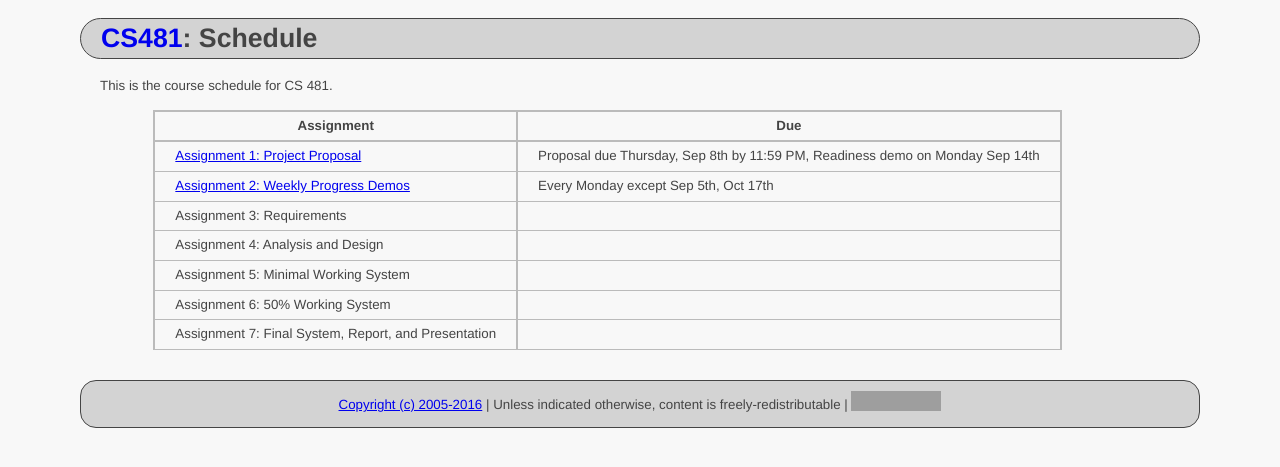
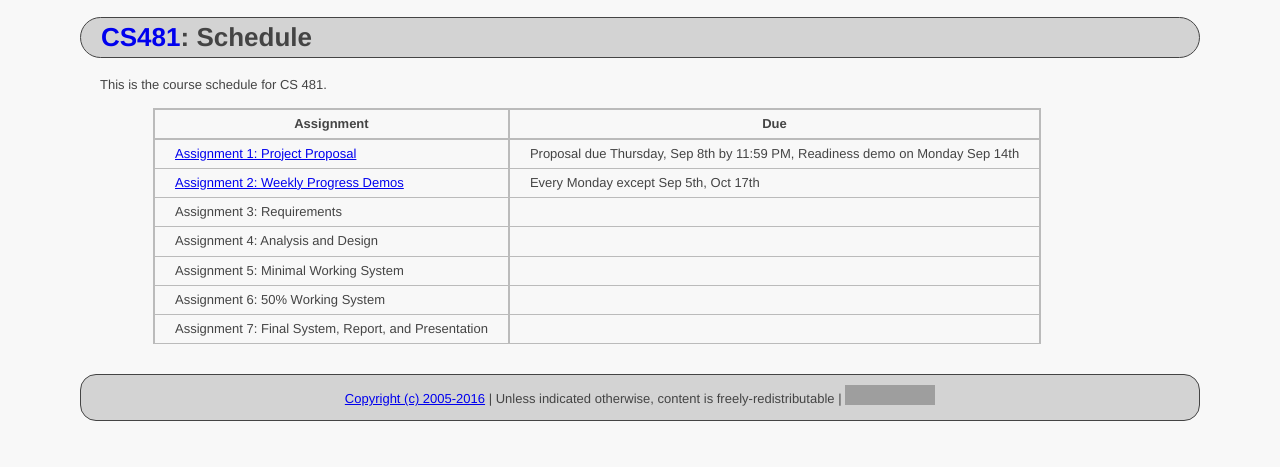
Before and after one commit to ycpcs/cs481-fall2016, a Jekyll site: the page built from schedule.md, in a window 1280 px wide. Shown: the top 467 px of the page. Built offline with Jekyll 4.4.1, drawn with Linux system fonts in a browser that asks for light colours; grey boxes are pictures that could not be loaded.

Commit message:
updated css

```diff
--- a/css/site.css
+++ b/css/site.css
@@ -1,6 +1,6 @@
 body {
-	font:13.34px helvetica,arial,freesans,clean,sans-serif;
-	margin: 0px 80px;
+	font:13px helvetica,arial,freesans,clean,sans-serif;
+	margin: 0 80px;
 	background-color: #F8F8F8;
 	color: #444;
 	line-height:1.4em;
@@ -30,7 +30,7 @@ p {
 }
 
 .content {
-	padding: 0px 20px;
+	padding: 0 20px;
 /* 	background: white; */
 }
 
@@ -80,8 +80,6 @@ pre {
 table {
 	border: 1px solid black;
 	border-collapse: collapse;
-	font-size:inherit;
-	font:100%;
 	margin:1em;
 }
 
```
Also changed, not shown: 1 other file.
